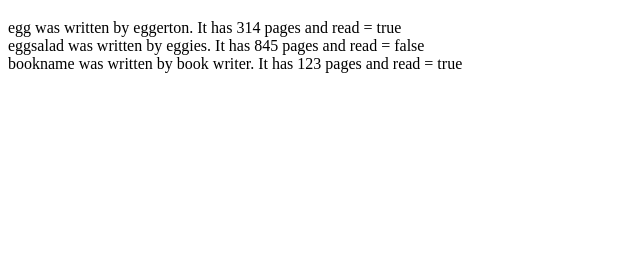
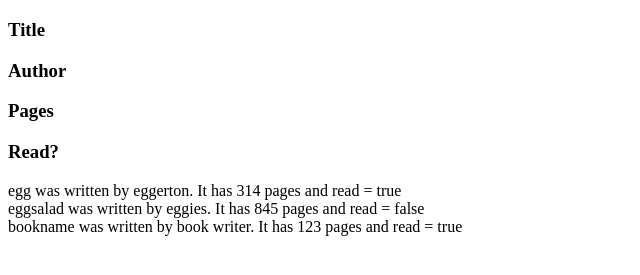
Before and after one commit to LucasDev96/simple-book-objects, a plain HTML site: page index.html in a window 1280 px wide. Shown: the part 61-336 px from the top of the page, without its empty margins (0-640 px from the left). Drawn offline with Linux system fonts and the light colour scheme.

Commit message:
Added columnHeadings div and h3's for each section heading.

```diff
--- a/index.html
+++ b/index.html
@@ -10,6 +10,12 @@
     </header>
 
     <main>
+        <div id="columnHeadings">
+            <h3 class="header">Title</h2>
+            <h3 class="header">Author</h2>
+            <h3 class="header">Pages</h2>
+            <h3 class="header">Read?</h2>
+        </div>
         <div id="bookContainer"></div>
     </main>
 
```
